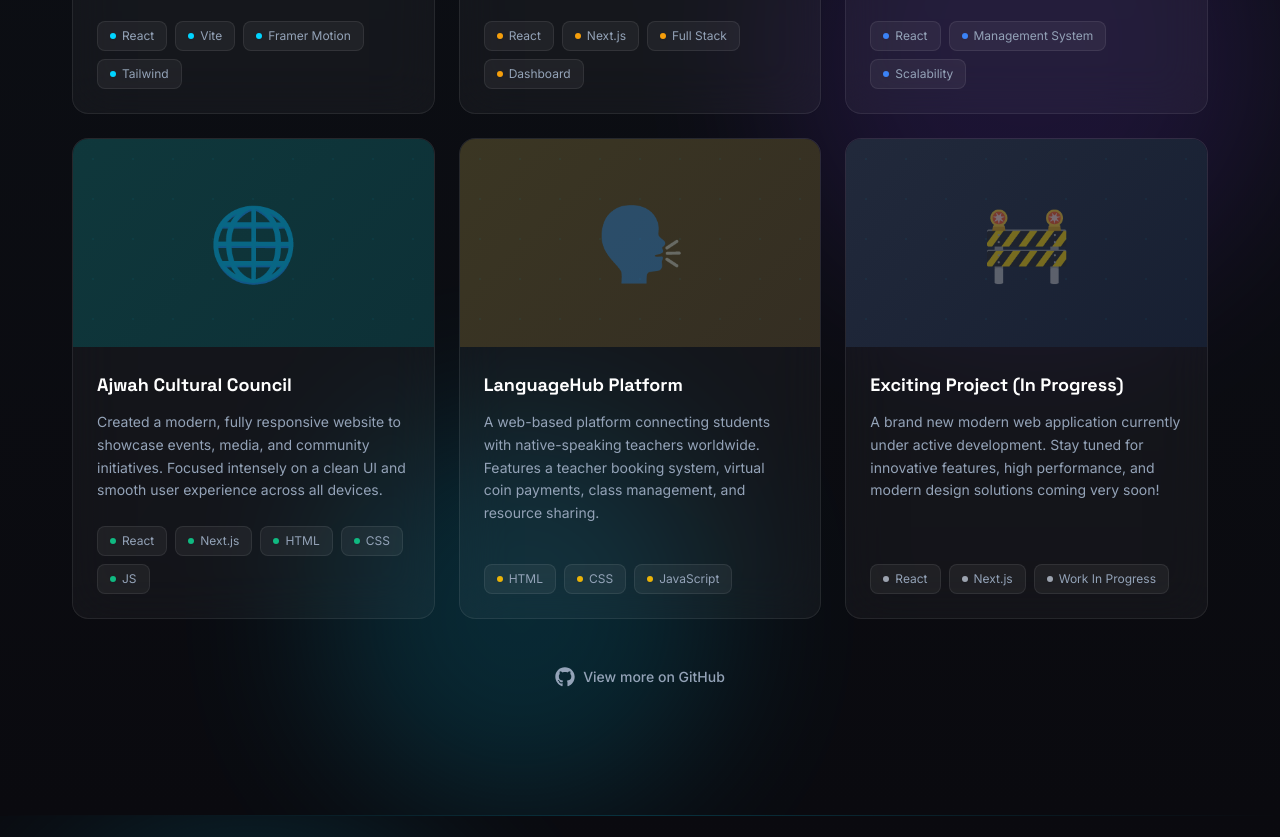
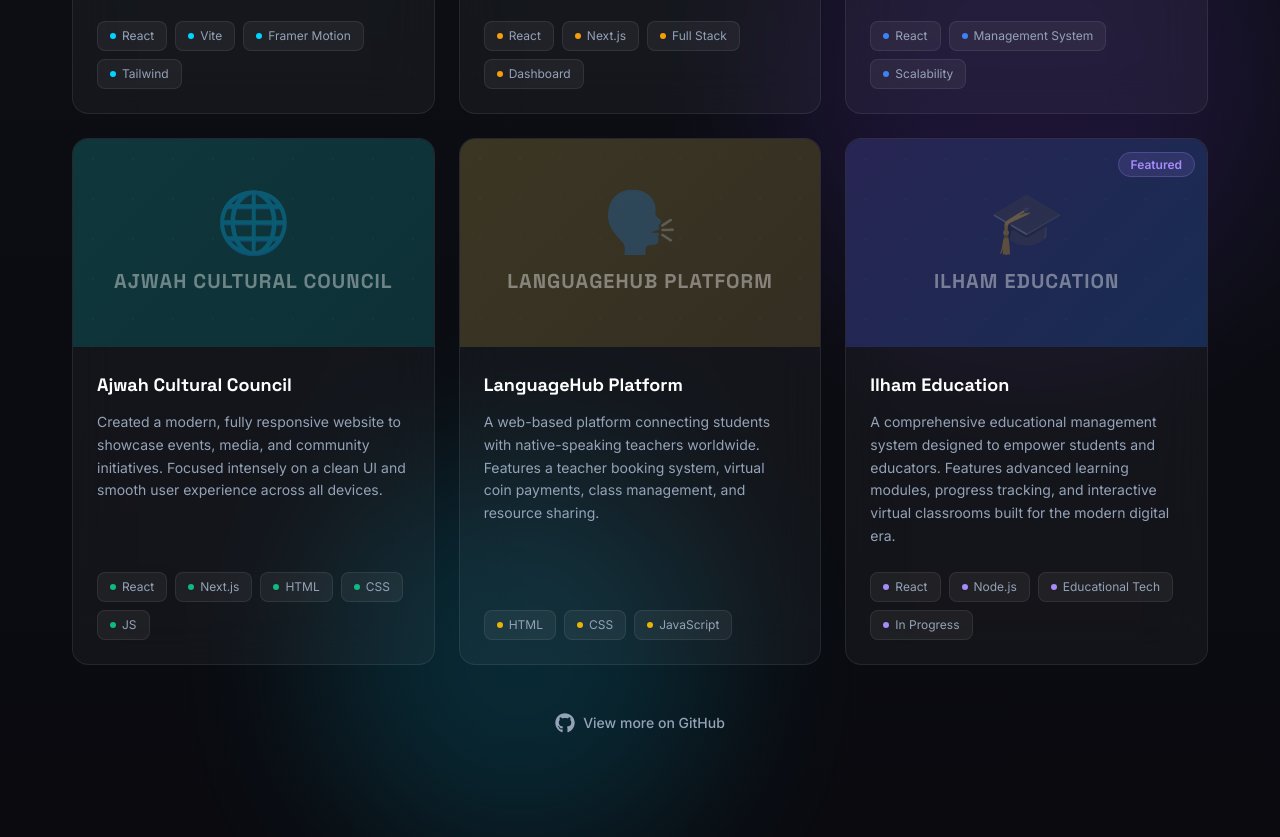
Before and after one commit to Muhib-2/muhib-portfolio, a React (Vite) app: page / in a window 1280 px wide. Shown: the part 4360-5197 px from the top of the page. Built offline with nearby package versions, Linux system fonts and the light colour scheme; no server answers.

Commit message:
Update portfolio files and gitignore

```diff
--- a/src/components/Projects.jsx
+++ b/src/components/Projects.jsx
@@ -179,9 +179,12 @@ function ProjectCard({ project, index }) {
               style={{ background: `linear-gradient(135deg, ${project.gradientStart}, ${project.gradientEnd})` }}
             />
             <div className="absolute inset-0 dot-grid opacity-30" />
-            <div className="absolute inset-0 flex items-center justify-center">
-              <span className="text-7xl opacity-40 group-hover:scale-110 transition-transform duration-500">
+            <div className="absolute inset-0 flex flex-col items-center justify-center p-6 text-center">
+              <span className="text-6xl mb-4 opacity-30 group-hover:scale-110 transition-transform duration-500">
                 {project.emoji || '🚀'}
+              </span>
+              <span className="text-xl font-bold font-display text-white/40 tracking-wider uppercase group-hover:text-white/60 transition-colors duration-500">
+                {project.title}
               </span>
             </div>
           </>
--- a/src/context/PortfolioContext.jsx
+++ b/src/context/PortfolioContext.jsx
@@ -170,17 +170,17 @@ export const PORTFOLIO_DATA = {
     },
     {
       id: 6,
-      title: 'Exciting Project (In Progress)',
+      title: 'Ilham Education',
       description:
-        'A brand new modern web application currently under active development. Stay tuned for innovative features, high performance, and modern design solutions coming very soon!',
-      gradientStart: '#6b7280',
-      gradientEnd: '#374151',
-      accentColor: '#9ca3af',
-      tags: 'React, Next.js, Work In Progress',
-      githubUrl: '',
+        'A comprehensive educational management system designed to empower students and educators. Features advanced learning modules, progress tracking, and interactive virtual classrooms built for the modern digital era.',
+      gradientStart: '#8b5cf6',
+      gradientEnd: '#3b82f6',
+      accentColor: '#a78bfa',
+      tags: 'React, Node.js, Educational Tech, In Progress',
+      githubUrl: 'https://github.com/Muhib-2/Ilham-Education.git',
       liveUrl: '',
-      emoji: '🚧',
-      isFeatured: false,
+      emoji: '🎓',
+      isFeatured: true,
     },
   ],
 };
```
Also changed, not shown: 1 other file (tests, documents, lock files or other folders).
